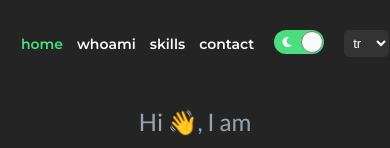
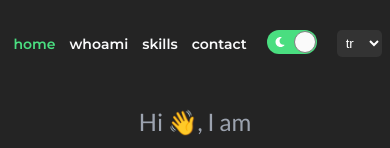
Before and after one commit to guleroglu/portfolio, a React (Vite) app: page / in a window 390 px wide. Shown: the top 148 px of the page. Built offline with nearby package versions, Linux system fonts and the light colour scheme.

Commit message:
updated ToggleLanguage.css

```diff
--- a/src/components/ToggleLanguage/ToggleLanguage.css
+++ b/src/components/ToggleLanguage/ToggleLanguage.css
@@ -27,6 +27,7 @@
 
 @media (max-width: 530px) {
   .languageSelect {
+    margin-right: 15px;
     padding: 5px;
   }
 
```
